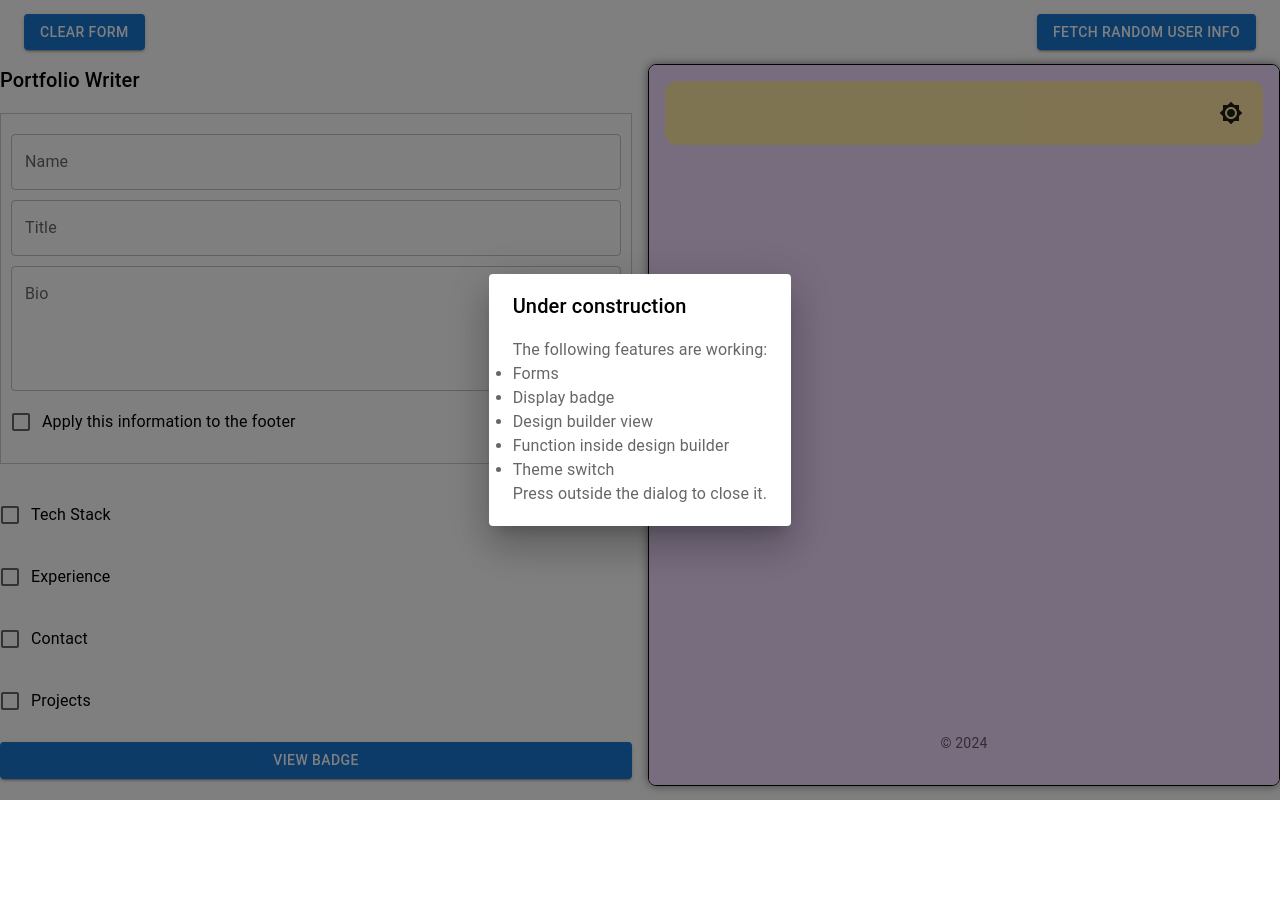
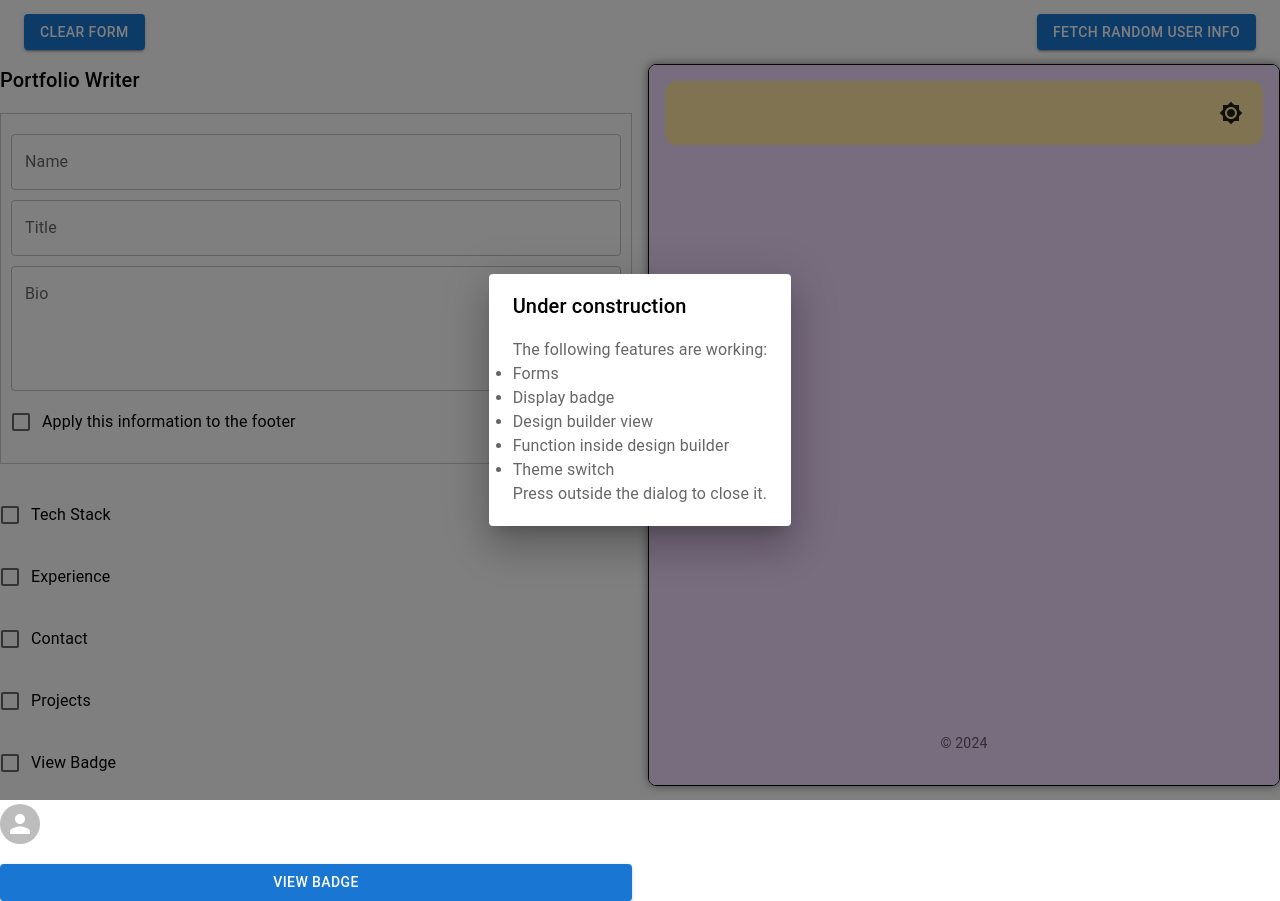
Before and after one commit to ajaygb01/nextjs-portfolio, a Next.js app: page /portfolio in a window 1280 px wide. Before the commit the page ends 800 px from the top, so only its background shows below. Built offline with nearby package versions, Linux system fonts and the light colour scheme.

Commit message:
adding form changes

```diff
--- a/app/component/badge/badge.tsx
+++ b/app/component/badge/badge.tsx
@@ -5,9 +5,10 @@ import { Experience, Project, TechStack } from '@/app/state/initialState'
 
 interface BadgeProps {
     formProps: FormValues
+    isBadge: boolean
 }
 
-const Badge: React.FC<BadgeProps> = ({ formProps }) => {
+const Badge: React.FC<BadgeProps> = ({ formProps, isBadge }) => {
     const { userInfo, techStack, experience, projects, contact } = formProps
 
     return (
--- a/pages/portfolio.tsx
+++ b/pages/portfolio.tsx
@@ -32,6 +32,7 @@ import PortfolioDisplay from '@/app/component/portfolio/portfolioDisplay'
 import ContactForm from '@/app/component/contact/contactForm'
 import ProjectForm from '@/app/component/projects/projectsForm'
 import Badge from '@/app/component/badge/badge'
+import Avatar from '@mui/material/Avatar'
 
 interface UserInfo {
     name: string
@@ -154,6 +155,18 @@ const Portfilo: React.FC = () => {
         }))
     }
 
+    const [isBadge, setIsBadge] = useState(false)
+    const [badgeFile, setBadgeFile] = useState('')
+
+    const handleFileChange = (event: any) => {
+        const file = event.target.files[0]
+        const reader = new FileReader()
+        reader.onloadend = () => {
+            setBadgeFile(reader.result ? reader.result.toString() : '')
+        }
+        reader.readAsDataURL(file)
+    }
+
     return (
         <Box>
             <Toolbar sx={styles.toolbar}>
@@ -269,6 +282,25 @@ const Portfilo: React.FC = () => {
                                 </Box>
                             )}
 
+                            <FormControlLabel
+                                control={
+                                    <Checkbox
+                                        checked={isBadge}
+                                        onChange={(e) =>
+                                            setIsBadge(e.target.checked)
+                                        }
+                                    />
+                                }
+                                label="View Badge"
+                            />
+                            {isBadge && (
+                                <input
+                                    type="file"
+                                    onChange={handleFileChange}
+                                />
+                            )}
+                            <Avatar src={badgeFile} />
+
                             <Button
                                 type="submit"
                                 variant="contained"
@@ -281,7 +313,10 @@ const Portfilo: React.FC = () => {
                             <Dialog open={open} onClose={handleClose}>
                                 <DialogTitle>{'Your Badge'}</DialogTitle>
                                 <DialogContent>
-                                    <Badge formProps={formValues} />
+                                    <Badge
+                                        formProps={formValues}
+                                        isBadge={false}
+                                    />
                                 </DialogContent>
                             </Dialog>
                         </Box>
```
